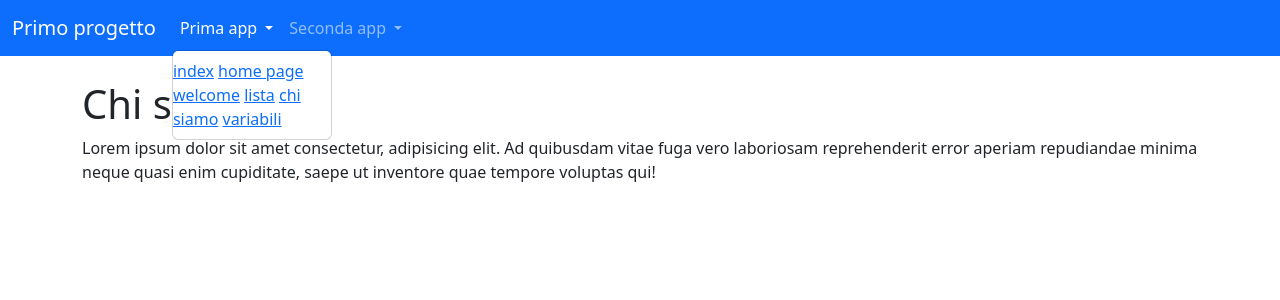
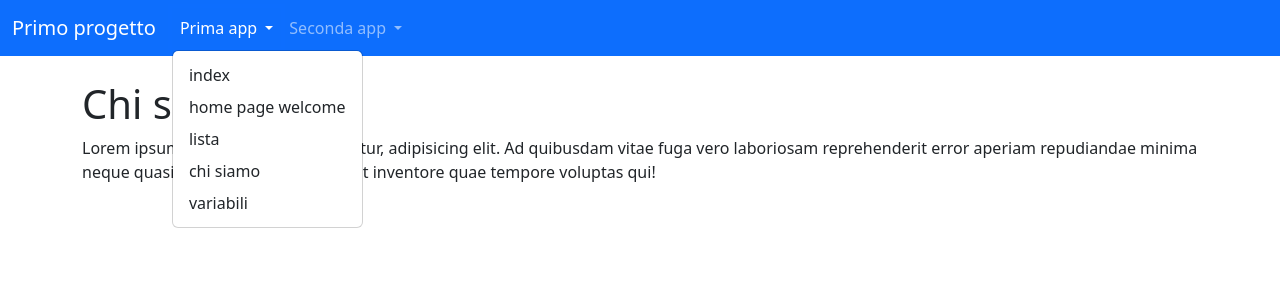
Before and after one commit to Rebuale/django_scuola, a Django app: page /prima_app/chi_siamo in a window 1280 px wide, after a click on "Prima app". Shown: the top 300 px of the page. Run offline with Django 5.2, Linux system fonts and the light colour scheme.

Commit message:
fix: fixed dropdown
fixed elemnt in dropdown bootstrap elements

```diff
--- a/primo_progetto/templates/base.html
+++ b/primo_progetto/templates/base.html
@@ -34,11 +34,11 @@
                             Prima app
                         </a>
                         <ul class="dropdown-menu" aria-labelledby="primaAppDropdown">
-                            <a href="{% url 'prima_app:index'%}">index</a>
-                            <a href="{% url 'prima_app:homepage'%}">home page welcome</a>
-                            <a href="{% url 'prima_app:lista'%}">lista</a>
-                            <a href="{% url 'prima_app:chi_siamo'%}">chi siamo</a>
-                            <a href="{% url 'prima_app:variabili'%}">variabili</a>
+                            <li><a class="dropdown-item" href="{% url 'prima_app:index'%}">index</a></li>
+                            <li><a class="dropdown-item" href="{% url 'prima_app:homepage'%}">home page welcome</a></li>
+                            <li><a class="dropdown-item" href="{% url 'prima_app:lista'%}">lista</a></li>
+                            <li><a class="dropdown-item" href="{% url 'prima_app:chi_siamo'%}">chi siamo</a></li>
+                            <li><a class="dropdown-item" href="{% url 'prima_app:variabili'%}">variabili</a></li>
                         </ul>
                     </li>
 
```
